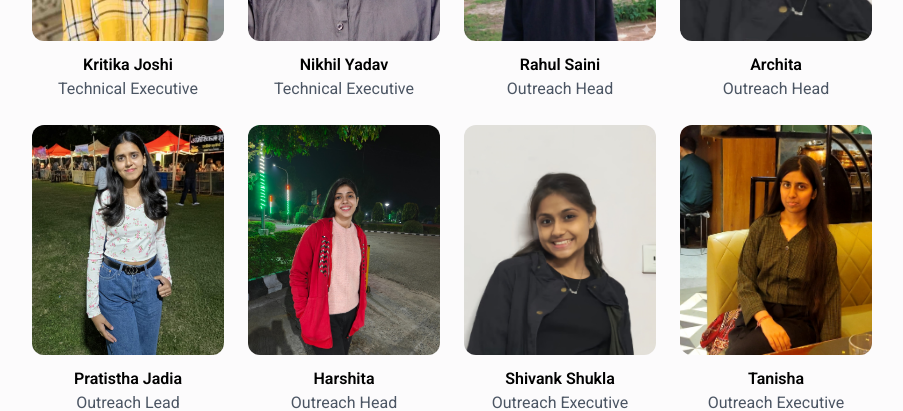
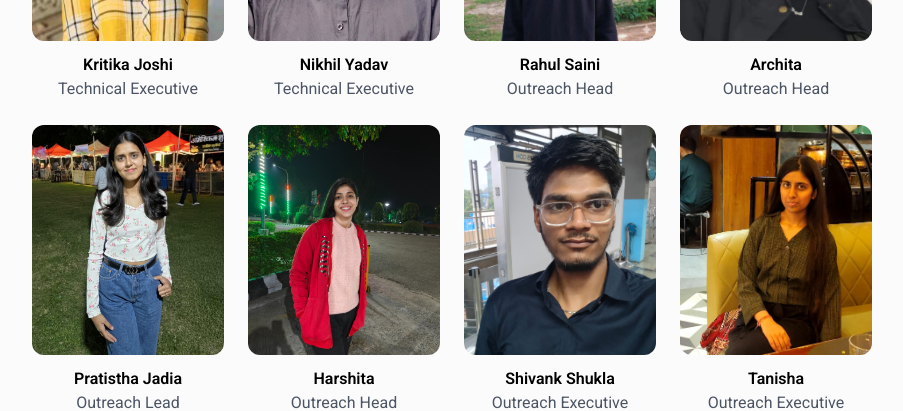
Before and after one commit to AarogyaClubNITJ/aarogya, a React (Vite) app in the folder frontend/: page /team in a window 1280 px wide. Shown: the part 1240-1651 px from the top of the page, without its empty margins (188-1091 px from the left). Built offline with nearby package versions, Linux system fonts and the light colour scheme; no server answers.

Commit message:
Update profile picture for Shivank Shukla

```diff
--- a/frontend/src/components/Team.jsx
+++ b/frontend/src/components/Team.jsx
@@ -95,7 +95,7 @@ const teamData = [
     id: 33,
     name: "Shivank Shukla",
     position: "Outreach Executive",
-    profilePic: "architaaggarwal-min.jpg",
+    profilePic: "shivank.jpeg",
   },
   {
     id: 9,
```
